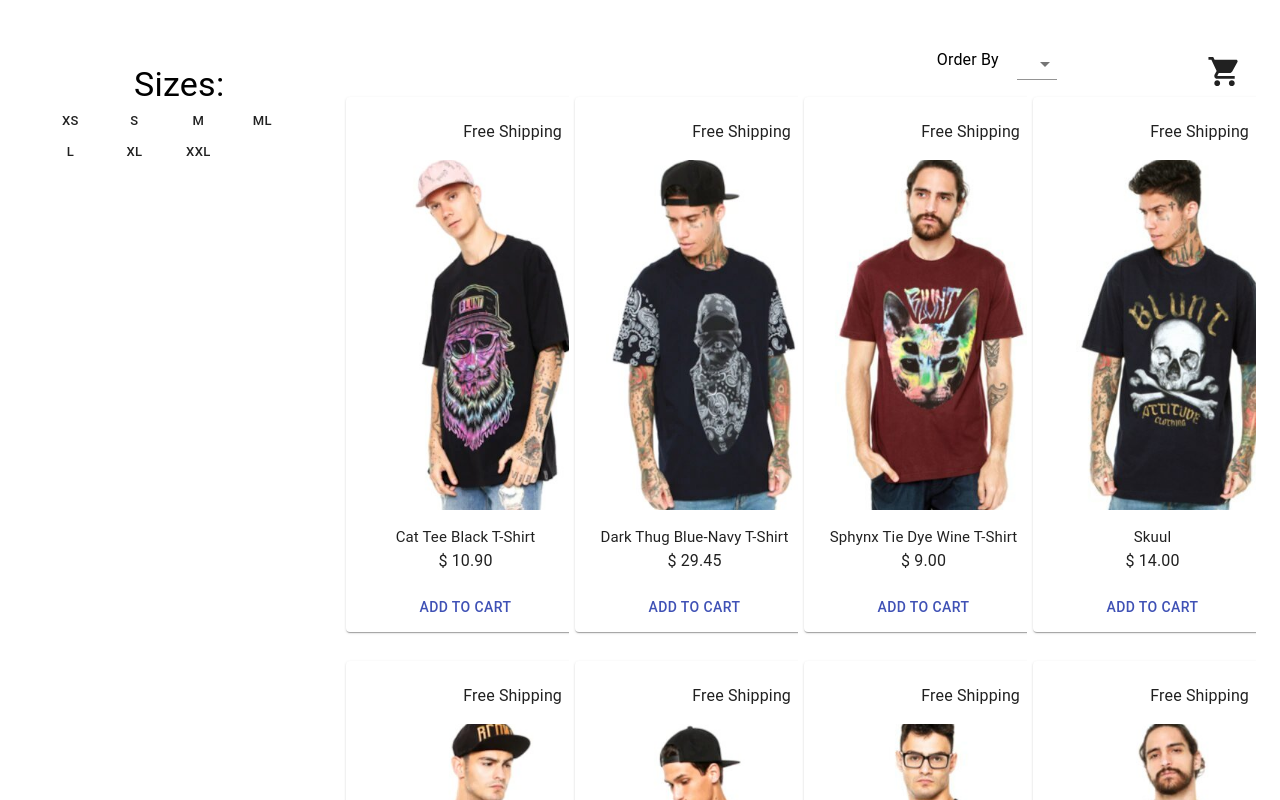
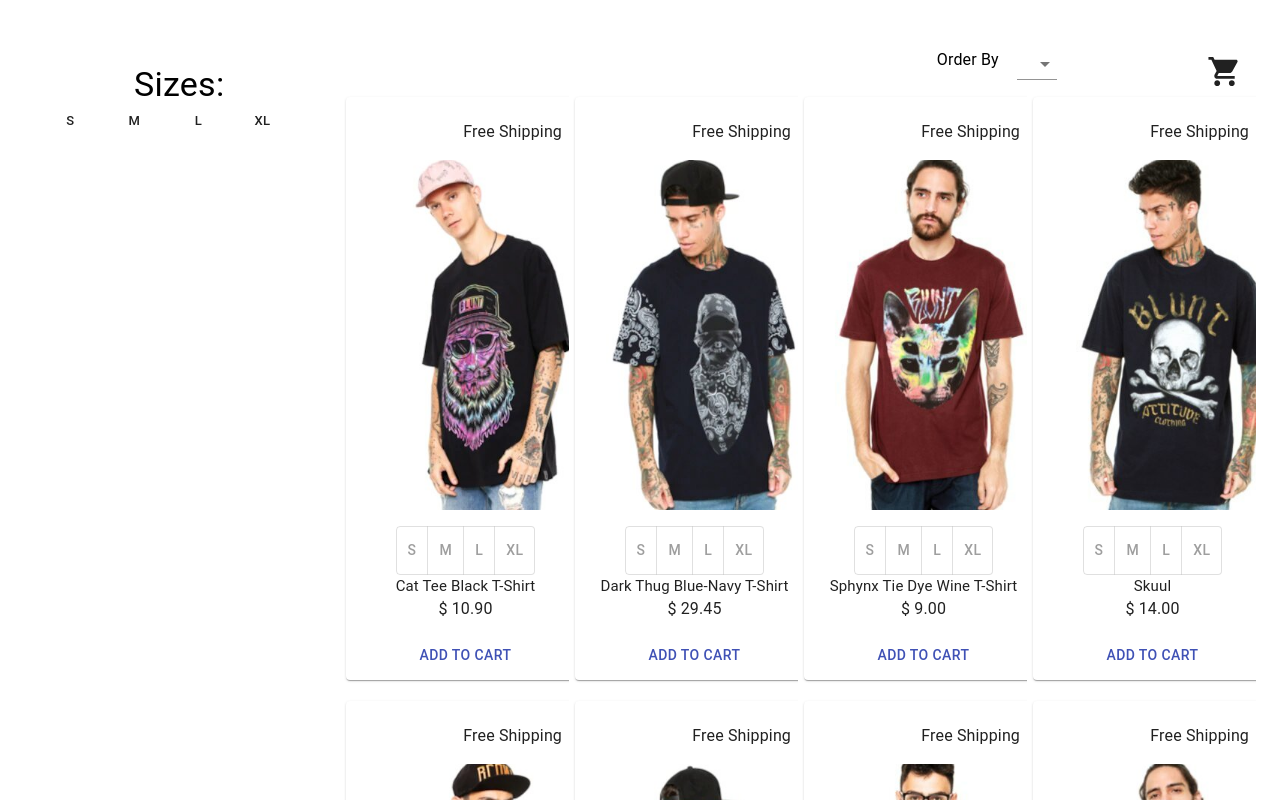
Before and after one commit to sadiejhood/nu-agile-new-shopping-cart, a React (Create React App) app: page / in a window 1280 px wide. Shown: the top 800 px of the page. Built offline with nearby package versions, Linux system fonts and the light colour scheme.

Commit message:
Inventory stays up to date

```diff
--- a/package.json
+++ b/package.json
@@ -5,6 +5,7 @@
   "dependencies": {
     "@material-ui/core": "^4.8.3",
     "@material-ui/icons": "^4.5.1",
+    "@material-ui/lab": "^4.0.0-alpha.39",
     "@testing-library/jest-dom": "^4.2.4",
     "@testing-library/react": "^9.3.2",
     "@testing-library/user-event": "^7.1.2",
--- /dev/null
+++ b/public/data/inventory.json
@@ -0,0 +1,104 @@
+{
+    "12064273040195392": {
+      "S": 0,
+      "M": 3,
+      "L": 1,
+      "XL": 2
+    },
+    "51498472915966370": {
+      "S": 0,
+      "M": 2,
+      "L": 3,
+      "XL": 2
+    },
+    "10686354557628304": {
+      "S": 1,
+      "M": 2,
+      "L": 2,
+      "XL": 1
+    },
+    "11033926921508488": {
+      "S": 3,
+      "M": 2,
+      "L": 0,
+      "XL": 1
+    },
+    "39876704341265610": {
+      "S": 2,
+      "M": 0,
+      "L": 0,
+      "XL": 0
+    },
+    "10412368723880252": {
+      "S": 3,
+      "M": 2,
+      "L": 2,
+      "XL": 2
+    },
+    "8552515751438644": {
+      "S": 2,
+      "M": 0,
+      "L": 0,
+      "XL": 2
+    },
+    "18644119330491310": {
+      "S": 3,
+      "M": 3,
+      "L": 2,
+      "XL": 0
+    },
+    "11854078013954528": {
+      "S": 1,
+      "M": 1,
+      "L": 1,
+      "XL": 0
+    },
+    "876661122392077": {
+      "S": 3,
+      "M": 1,
+      "L": 0,
+      "XL": 1
+    },
+    "9197907543445676": {
+      "S": 3,
+      "M": 3,
+      "L": 1,
+      "XL": 2
+    },
+    "10547961582846888": {
+      "S": 2,
+      "M": 2,
+      "L": 0,
+      "XL": 0
+    },
+    "6090484789343891": {
+      "S": 2,
+      "M": 0,
+      "L": 2,
+      "XL": 3
+    },
+    "18532669286405344": {
+      "S": 2,
+      "M": 3,
+      "L": 0,
+      "XL": 2
+    },
+    "5619496040738316": {
+      "S": 1,
+      "M": 3,
+      "L": 3,
+      "XL": 2
+    },
+    "11600983276356164": {
+      "S": 3,
+      "M": 3,
+      "L": 3,
+      "XL": 1
+    },
+    "27250082398145996": {
+      "S": 1,
+      "M": 0,
+      "L": 0,
+      "XL": 2
+    }
+  }
--- a/src/App.js
+++ b/src/App.js
@@ -6,12 +6,16 @@ import ShoppingCartIcon from '@material-ui/icons/ShoppingCart';
 
 const App = () => {
   const [data, setData] = useState({});
-  const [cartOpen, setCartOpen] = useState(false)
-  const [shoppingCartItems, setShoppingCartItems] = useState({})
-  const [totalPrice, setTotalPrice] = useState(0)
+  const [inventory, setInventory] = useState({});
+  const [cartOpen, setCartOpen] = useState(false);
+  const [shoppingCartItems, setShoppingCartItems] = useState({});
+  const [totalPrice, setTotalPrice] = useState(0);
+  const [products, setProducts] = useState([]);
+  const [selectedSizes, setSelectedSizes] = useState([]);
+  const [selectedSize, setSelectedSize] = useState({})
 
-  const products = Object.values(data);
-  const sizes = ['XS', 'S', 'M', 'ML', 'L', 'XL', 'XXL']
+  // var products = Object.values(data);
+  const sizes = ['S', 'M', 'L', 'XL']
   const items = [products[0]]
 
   useEffect(() => {
@@ -19,49 +23,120 @@ const App = () => {
       const response = await fetch('./data/products.json');
       const json = await response.json();
       setData(json);
+      setProducts(Object.values(json));
     };
     fetchProducts();
+
+  }, []);
+
+  useEffect(() => {
+    const fetchInventory = async () => {
+      const response = await fetch('./data/inventory.json');
+      const json = await response.json();
+      setInventory(json);
+    };
+    fetchInventory();
   }, []);
 
   const flipCart = () => {
     setCartOpen(!cartOpen)
   };
 
-  function addToCart(product) {
+  function addToCart(product, size) {
+    var tempCart = {};
+
+    if (size === undefined) {
+      alert("Please select a size")
+      return
+    }
+
+    Object.keys(shoppingCartItems).forEach((element) => {
+      tempCart[shoppingCartItems[element].item.sku] = {item: shoppingCartItems[element].item, quantity: shoppingCartItems[element].quantity, size: size}
+    });
+
+    if (tempCart[product.sku] && tempCart[product.sku].size === size) {
+      if (inventory[product.sku][size] <= 0) {
+        console.log(inventory[product.sku])
+        return
+      } else {
+        tempCart[product.sku].quantity = tempCart[product.sku].quantity + 1
+        setTotalPrice(totalPrice + product.price)
+      }
+    } else {
+      if (inventory[product.sku][size] <= 0) {
+        // Do nothing
+        console.log(inventory[product.sku])
+        return
+      } else {
+        tempCart[product.sku] = {item: product, quantity: 1, size: size}
+        setTotalPrice(totalPrice + product.price)
+      }
+    }
+
+    var tempInventory = {...inventory}
+    tempInventory[product.sku][size] -= 1;
+    console.log(inventory)
+    setInventory(tempInventory)
+    console.log(inventory)
+    sortBySize('')
+    setShoppingCartItems(tempCart);
+
+    console.log(inventory[product.sku])
+  };
+
+  function removeFrom(product, size) {
     var tempCart = {};
     Object.keys(shoppingCartItems).forEach((element) => {
-      tempCart[shoppingCartItems[element].item.sku] = {item: shoppingCartItems[element].item, quantity: shoppingCartItems[element].quantity}
-    });
+      if (shoppingCartItems[element].item.sku === product.sku && shoppingCartItems[element].quantity < 2) {
+        return
+      }
+      if (shoppingCartItems[element].item.sku === product.sku) {
+        tempCart[shoppingCartItems[element].item.sku] = {item: shoppingCartItems[element].item, quantity: shoppingCartItems[element].quantity - 1, size: size}
+      } else {
+        tempCart[shoppingCartItems[element].item.sku] = {item: shoppingCartItems[element].item, quantity: shoppingCartItems[element].quantity, size: size}
+      }
 
-    if (tempCart[product.sku]) {
-      tempCart[product.sku].quantity = tempCart[product.sku].quantity + 1
-      setTotalPrice(totalPrice + product.price)
-    } else {
-      console.log("Adding....", product)
-      tempCart[product.sku] = {item: product, quantity: 1}
-      setTotalPrice(totalPrice + product.price)
-    }
-
-    setShoppingCartItems(tempCart)
-  };
-
-  function removeFrom(product) {
-    var tempCart = {};
-    Object.keys(shoppingCartItems).forEach((element) => {
-      if (shoppingCartItems[element].item.sku === product.sku && shoppingCartItems[element].quantity === 1) {
-        // don't add
-      } else {
-        if (shoppingCartItems[element].item.sku === product.sku) {
-          tempCart[shoppingCartItems[element].item.sku] = {item: shoppingCartItems[element].item, quantity: shoppingCartItems[element].quantity - 1}
-        } else {
-          tempCart[shoppingCartItems[element].item.sku] = {item: shoppingCartItems[element].item, quantity: shoppingCartItems[element].quantity}
-        }
-      }
     });
 
     setTotalPrice(totalPrice - product.price)
 
-    setShoppingCartItems(tempCart)
+    var tempInventory = {...inventory}
+    tempInventory[product.sku][size] += 1;
+    setInventory(tempInventory)
+    sortBySize('')
+    setShoppingCartItems(tempCart);
+    return;
+  }
+
+  function sortBySize(size) {
+    if (size) {
+      if (selectedSizes.includes(size)) {
+        selectedSizes.splice(selectedSizes.indexOf(size), 1)
+      } else {
+        selectedSizes.push(size)
+      }
+    }
+
+    var tempProducts = []
+    Object.keys(inventory).forEach((item) => {
+      var sizePresent = false
+      selectedSizes.forEach((sizes) => {
+        if (inventory[item][sizes] > 0) {
+          sizePresent = true
+        }
+      })
+      if ( sizePresent ) {
+        tempProducts.push(data[item]);
+      }
+      sizePresent = false
+    })
+
+    if (selectedSizes.length === 0) {
+      tempProducts = Object.values(data)
+    }
+
+    setProducts(tempProducts);
+
   }
 
 
@@ -73,7 +148,7 @@ const App = () => {
         </Typography>
         <Typography>
           {sizes.map(size =>
-            <Button size="small">{size}</Button>
+            <Button size="small" onClick={() => sortBySize(size)}>{size}</Button>
           )}
         </Typography>
       </Grid>
@@ -96,12 +171,19 @@ const App = () => {
               <Button onClick={flipCart}><ShoppingCartIcon fontSize="large" /></Button>
             </Grid>
           </Grid>
-          <GridList cols={4} cellHeight={560}>
-              {products.map(product =>
+          <GridList cols={4} cellHeight={600}>
+              { products.map(product =>
                 <GridListTile key={product.sku}>
                   <Card className="card">
-                    <Product product={ product } ></Product>
-                    <Button color='primary' fullWidth={true} onClick={() => {addToCart(product); flipCart();}}>Add to Cart</Button>
+                    <Product product={ [product, inventory[product.sku], selectedSize, setSelectedSize] }></Product>
+                    <Button color='primary' fullWidth={true}
+                      onClick={() => {
+                        addToCart(product, selectedSize[product.sku]);
+                        if (selectedSize[product.sku])
+                          flipCart();}
+                      }>
+                        Add to Cart
+                    </Button>
                   </Card>
                 </GridListTile>
               )}
@@ -127,10 +209,10 @@ const App = () => {
                 return (
                   <Typography key={shoppingCartItems[item].item.sku}>
                     <Card style={{paddingLeft: '2%', height:'200px'}}>
-                      <ShoppingCartItem item={[shoppingCartItems[item].item, shoppingCartItems[item].quantity]} />
+                      <ShoppingCartItem item={[shoppingCartItems[item].item, shoppingCartItems[item].quantity, shoppingCartItems[item].size]} />
                       <div style={{paddingLeft: '60%'}}>
-                        <Button onClick={() => removeFrom(shoppingCartItems[item].item)}> - </Button>
-                        <Button onClick={() => addToCart(shoppingCartItems[item].item)}> + </Button>
+                        <Button onClick={() => removeFrom(shoppingCartItems[item].item, shoppingCartItems[item].size)}> - </Button>
+                        <Button onClick={() => addToCart(shoppingCartItems[item].item, shoppingCartItems[item].size)}> + </Button>
                       </div>
                     </Card>
                   </Typography>
--- a/src/Components/ShoppingCartItem.js
+++ b/src/Components/ShoppingCartItem.js
@@ -4,7 +4,6 @@ import { Card, CardMedia, CardContent, Typography } from '@material-ui/core';
 const ShoppingCartItem = ({item}) => {
 
     const thumbnailImageLocation = "/data/" + item[0].sku + "_2.jpg";
-    console.log(item)
 
     return (
             <div style={{display: 'flex', flexDirection: 'row', width: '400px'}}>
@@ -20,6 +19,7 @@ const ShoppingCartItem = ({item}) => {
                     <Typography>
                         {item[0].currencyFormat} { item[0].price.toFixed(2) }
                     </Typography>
+                    <Typography>Size: {item[2]}</Typography>
                     <Typography>Quantity: {item[1]}</Typography>
                 </CardContent>
             </div>
--- a/src/Product.js
+++ b/src/Product.js
@@ -1,16 +1,41 @@
 import React, { useEffect, useState, Fragment } from 'react';
-import { CardMedia, CardContent, Typography } from '@material-ui/core';
+import { CardMedia, CardContent, Typography} from '@material-ui/core';
+import {ToggleButton, ToggleButtonGroup, Alert} from '@material-ui/lab'
 
 const Product = ({ product }) => {
+    const [inventory, setInventory] = useState({})
+    const [size, setSize] = useState("");
+    const fullImageLocation = "/data/" + product[0].sku + "_1.jpg";
+    const thumbnailImageLocation = "/data/" + product[0].sku + "_2.jpg";
 
-    const fullImageLocation = "/data/" + product.sku + "_1.jpg";
-    const thumbnailImageLocation = "/data/" + product.sku + "_2.jpg";
+    const sizes = ["S", "M", "L", "XL"];
+
+    const currentSize = () => {
+        return size
+    }
+
+    function changeSize(size) {
+        setInventory(product[1])
+
+        if (inventory[size] > 0) {
+            setSize(size)
+
+            var tempSize = {...product[2]}
+            tempSize[product[0].sku] = size
+            product[3](tempSize)
+            return true
+        } else {
+            return false
+        }
+    }
+
+    // console.log(product)
 
     return (
         <Fragment>
         <CardContent>
             {(() => {
-                switch (product.isFreeShipping) {
+                switch (product[0].isFreeShipping) {
                 case true:   return (<Typography style={{textAlign: 'right'}}> Free Shipping </Typography>);
                 case false: return (<Typography style={{paddingTop: '10%'}}>  </Typography>);
                 }
@@ -23,11 +48,20 @@ const Product = ({ product }) => {
         />
 
         <CardContent>
+            <ToggleButtonGroup exclusive value={'left'}>
+                {
+                    sizes.map((s) =>
+                        <ToggleButton selected={size === s} onClick={() => changeSize(s)}>
+                            {s}
+                        </ToggleButton>
+                    )
+                }
+            </ToggleButtonGroup>
             <Typography style={{fontSize: '15px'}}>
-                {product.title}
+                {product[0].title}
             </Typography>
             <Typography>
-                {product.currencyFormat} { product.price.toFixed(2) }
+                {product[0].currencyFormat} { product[0].price.toFixed(2) }
             </Typography>
         </CardContent>
         </Fragment>
```
Also changed, not shown: 1 other file (tests, documents, lock files or other folders).
